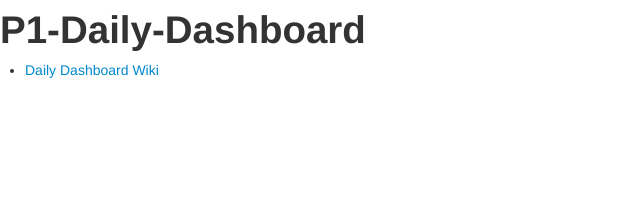
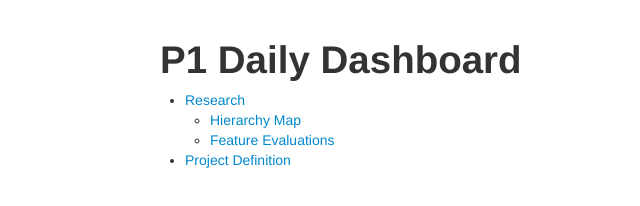
Before and after one commit to achaffin25/P1-Daily-Dashboard, a plain HTML site: page index.html in a window 1280 px wide. Shown: the whole page, without its empty margins (0-640 px from the left). Drawn offline with nearby package versions, Linux system fonts and the light colour scheme.

Commit message:
Added links to Research and new Project Description

```diff
--- a/index.html
+++ b/index.html
@@ -4,15 +4,31 @@
 <title>P1-Daily-Dashboard</title>
 <!-- Bootstrap -->
 <link href="css/bootstrap.min.css" rel="stylesheet" media="screen">
+
+<style>
+#wrap {
+	width: 960px;
+	margin: 0 auto;
+	position: relative;
+	padding-top: 30px;
+}
+
+</style>
 </head>
 <body>
-<h1>P1-Daily-Dashboard</h1>
+
+<div id="wrap">
+<h1>P1 Daily Dashboard</h1>
 
 <ul>
-	<li><a href="https://github.com/achaffin25/P1-Daily-Dashboard.wiki.git">Daily Dashboard Wiki</a></li>
+	<li><a href="https://github.com/achaffin25/P1-Daily-Dashboard/wiki/Research">Research</a>
+		<ul><li><a href="http://invis.io/CAC4U0V6">Hierarchy Map</a></li></ul>
+		<ul><li><a href="http://invis.io/ECC4U5Y5">Feature Evaluations</a></li></ul>
+	</li>
+	<li><a href="https://github.com/achaffin25/P1-Daily-Dashboard/wiki/Project-Definition-P2">Project Definition</a></li>
 
 </ul>
-
+</div>
 <script src="http://code.jquery.com/jquery-latest.js"></script>
 <script src="js/bootstrap.min.js"></script>
 </body>
```
